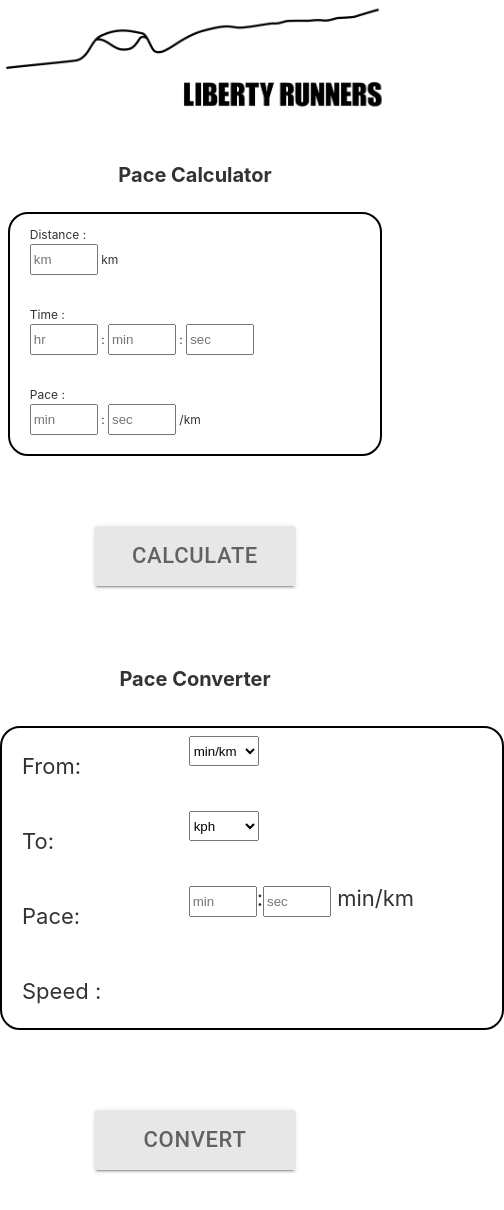
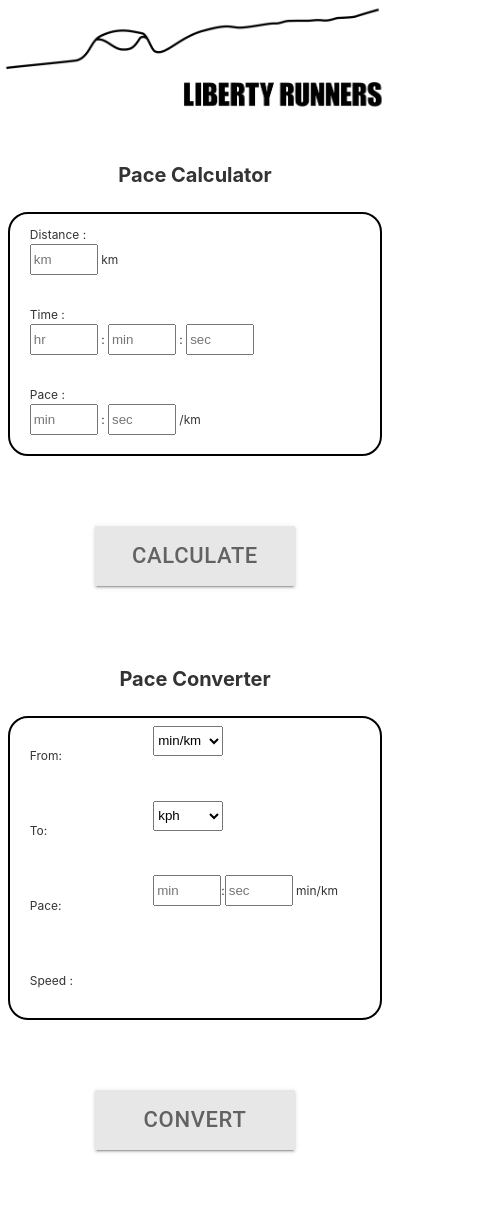
Before and after one commit to MinYoungChoe/react-webapp, a React (Create React App) app: page / in a window 390 px wide. Shown: the whole page, 504 px wide, since content can reach past the window. Built offline with nearby package versions, Linux system fonts and the light colour scheme.

Commit message:
Updated css to fix ui break

```diff
--- a/src/App.css
+++ b/src/App.css
@@ -122,6 +122,13 @@ select {
     margin: 0 auto;
   }
 
+  .converter-container {
+    margin: 15px 0 15px 0;
+    font-size: 18px;
+    width: 450px;
+    margin: 0 auto;
+  }
+
 }
 
 @media (max-width: 480px) {
@@ -149,6 +156,17 @@ select {
     align-items: center;
   }
 
+  .converter-container {
+    display: grid;
+    grid-template-rows: 1fr 1fr 1fr 1fr;
+    grid-template-columns: 1fr 2fr;
+    margin: 10px 0 10px 0;
+    font-size: 12px;
+    justify-items: left;
+    align-self: center;
+
+  }
+
   .inputboxes {
     position: relative;
   }
@@ -159,7 +177,13 @@ select {
     bottom: 15px;
   }
 
+
   .calculate-box {
+    width: 95%;
+    margin: 10px auto;
+  }
+
+  .converter-container {
     width: 95%;
     margin: 10px auto;
   }
```
